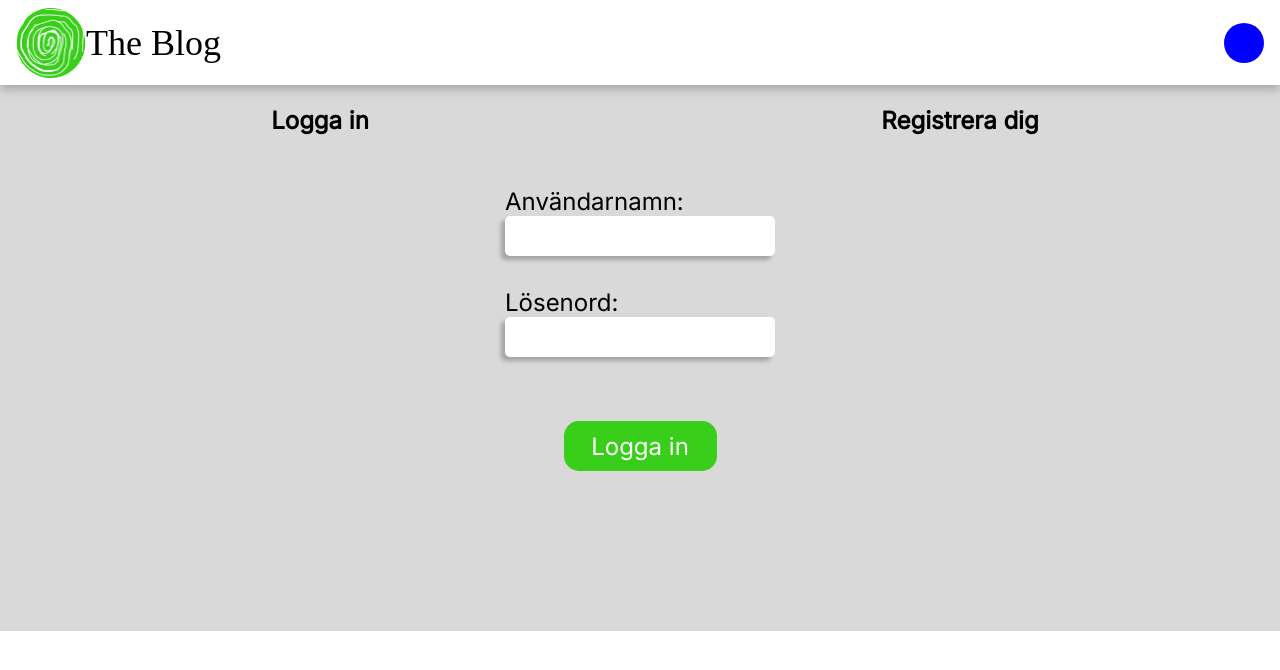
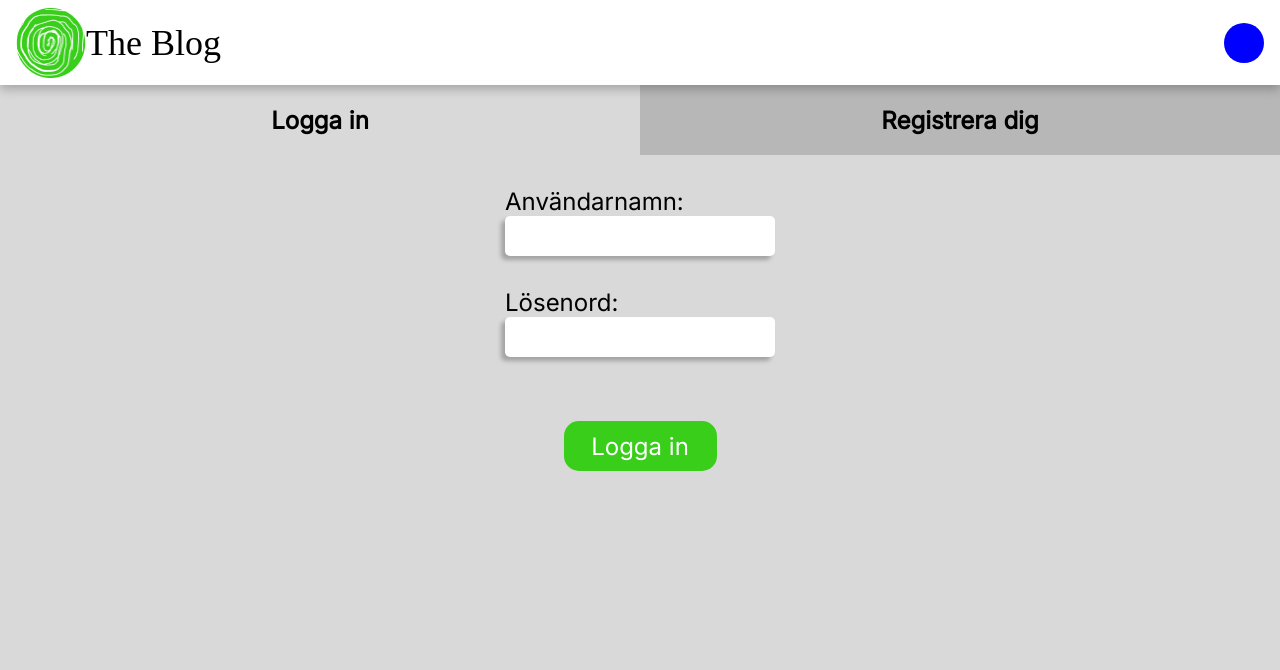
Before and after one commit to nils-nyberg/blog-express, a React (Vite) app in the folder frontend/: page /auth in a window 1280 px wide. Shown: the top 670 px of the page. Built offline with nearby package versions, Linux system fonts and the light colour scheme; a web font is replaced by a local one.

Commit message:
Add dynamic toggling + content for login/register views

```diff
--- a/frontend/src/routes/Auth.tsx
+++ b/frontend/src/routes/Auth.tsx
@@ -1,21 +1,75 @@
+import { useEffect, useState } from "react";
+
 function Auth() {
+  const [isLogin, setIsLogin] = useState(true);
+  const [loginColor, setLoginColor] = useState("#d9d9d9");
+  const [registerColor, setRegisterColor] = useState("#b7b7b7");
+
+  useEffect(() => {
+    if (isLogin) {
+      setLoginColor("#d9d9d9");
+      setRegisterColor("#b7b7b7");
+    } else {
+      setLoginColor("#b7b7b7");
+      setRegisterColor("#d9d9d9");
+    }
+  }, [isLogin]);
+
   return (
     <>
-      <section>
+      <section className="auth-section">
         <div className="view">
-          <h2>Logga in</h2>
-          <h2>Registrera dig</h2>
+          <h2
+            style={{ backgroundColor: loginColor }}
+            onClick={() => setIsLogin(true)}
+          >
+            Logga in
+          </h2>
+          <h2
+            style={{ backgroundColor: registerColor }}
+            onClick={() => setIsLogin(false)}
+          >
+            Registrera dig
+          </h2>
         </div>
         <form className="form">
+          {isLogin ? (
+            <>
               <div>
                 <label>Användarnamn:</label>
                 <input className="form__text-input" type="text" />
               </div>
               <div>
                 <label>Lösenord:</label>
+                <input className="form__text-input" type="password" />
+              </div>
+              <input className="form__submit" type="submit" value="Logga in" />
+            </>
+          ) : (
+            <>
+              <div>
+                <label>E-mail:</label>
+                <input className="form__text-input" type="email" />
+              </div>
+              <div>
+                <label>Användarnamn:</label>
                 <input className="form__text-input" type="text" />
               </div>
-          <input className="form__submit" type="submit" value="Logga in" />
+              <div>
+                <label>Lösenord:</label>
+                <input className="form__text-input" type="password" />
+              </div>
+              <div>
+                <label>Upprepa lösenord:</label>
+                <input className="form__text-input" type="password" />
+              </div>
+              <input
+                className="form__submit"
+                type="submit"
+                value="Registrera"
+              />
+            </>
+          )}
         </form>
       </section>
     </>
--- a/frontend/src/styles/main.css
+++ b/frontend/src/styles/main.css
@@ -12,6 +12,7 @@
   --bg: #fff;
   --text: #000;
   --drop-shadow: 0 4px 10px 0 rgb(0, 0, 0, 0.25);
+  --header-height-mobile: 85px;
   /*--------STYLING--------*/
   background: var(--bg);
   color: var(--text);
@@ -29,7 +30,7 @@
   position: relative;
   display: flex;
   align-items: center;
-  height: 85px;
+  height: var(--header-height-mobile);
   box-shadow: var(--drop-shadow);
 }
 .header__logo {
@@ -69,6 +70,12 @@
     right: 7rem;
   }
 }
+.auth-section {
+  height: calc(100vh - var(--header-height-mobile));
+  display: flex;
+  flex-direction: column;
+}
+
 .view {
   display: flex;
 }
@@ -76,16 +83,16 @@
   display: inherit;
   align-items: center;
   justify-content: center;
-  background-color: #d9d9d9;
   width: 50%;
   height: 70px;
 }
 
 .form {
   display: flex;
+  flex: 1;
   flex-direction: column;
   align-items: center;
-  padding: 2rem 0 10rem 0; /* Temporary styling fix: Horizontal padding */
+  padding-top: 2rem;
   background-color: #d9d9d9;
   font-size: 1.5rem;
 }
--- a/frontend/src/styles/sass/auth.scss
+++ b/frontend/src/styles/sass/auth.scss
@@ -1,3 +1,9 @@
+.auth-section {
+  height: calc(100vh - var(--header-height-mobile));
+  display: flex;
+  flex-direction: column;
+}
+
 .view {
   display: flex;
 
@@ -5,7 +11,6 @@
     display: inherit;
     align-items: center;
     justify-content: center;
-    background-color: #d9d9d9;
     width: 50%;
     height: 70px;
   }
@@ -13,9 +18,10 @@
 
 .form {
   display: flex;
+  flex: 1;
   flex-direction: column;
   align-items: center;
-  padding: 2rem 0 10rem 0; /* Temporary styling fix: Horizontal padding */
+  padding-top: 2rem;
   background-color: #d9d9d9;
   font-size: 1.5rem;
 
--- a/frontend/src/styles/sass/layout.scss
+++ b/frontend/src/styles/sass/layout.scss
@@ -4,7 +4,7 @@
   position: relative;
   display: flex;
   align-items: center;
-  height: 85px;
+  height: var(--header-height-mobile);
   box-shadow: var(--drop-shadow);
 
   &__logo {
--- a/frontend/src/styles/sass/root.scss
+++ b/frontend/src/styles/sass/root.scss
@@ -11,6 +11,7 @@
   --bg: #fff;
   --text: #000;
   --drop-shadow: 0 4px 10px 0 rgb(0, 0, 0, 0.25);
+  --header-height-mobile: 85px;
 /*--------STYLING--------*/
   background: var(--bg);
   color: var(--text);
```
Lines whose indentation alone changed are shown as unchanged.
